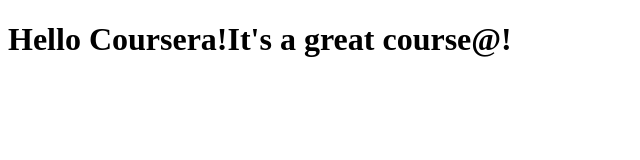
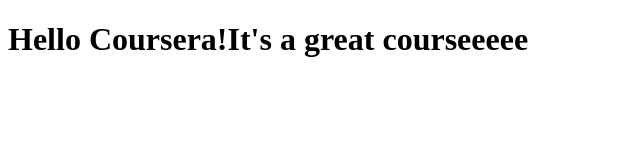
Before and after one commit to cemiliani/coursera-test, a plain HTML site: page site/index.html in a window 1280 px wide. Shown: the full height of the page, 0-640 px from the left. Drawn offline with Linux system fonts and the light colour scheme.

Commit message:
erasing and adding text

```diff
--- a/site/index.html
+++ b/site/index.html
@@ -2,10 +2,10 @@
 <html>
 <head>
 
-	<title>Hello Coursera!!$</title>
+	<title>Hello Coursera!!</title>
 </head>
 <body>
-<h1>Hello Coursera!It's a great course@!</h1>
+<h1>Hello Coursera!It's a great courseeeee</h1>
 
 </body>
 </html>
```
Also changed, not shown: 1 other file.
